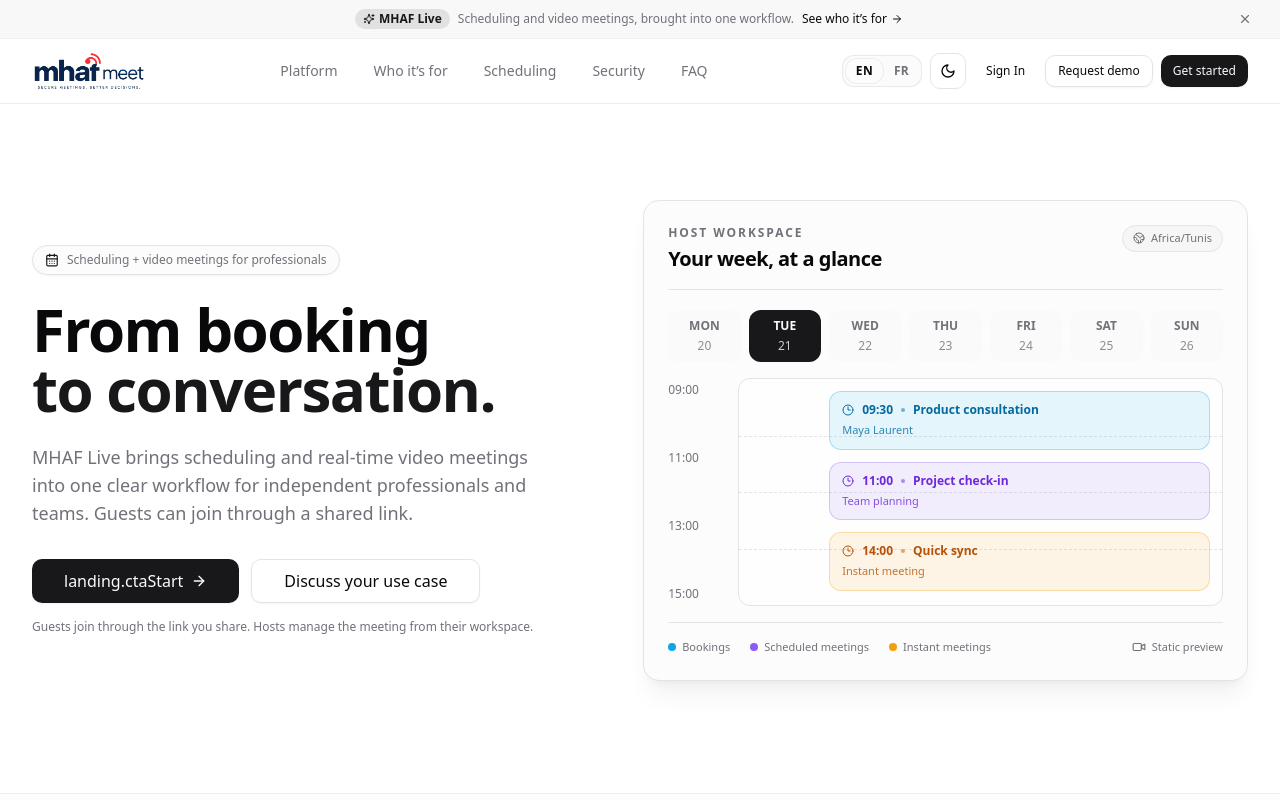
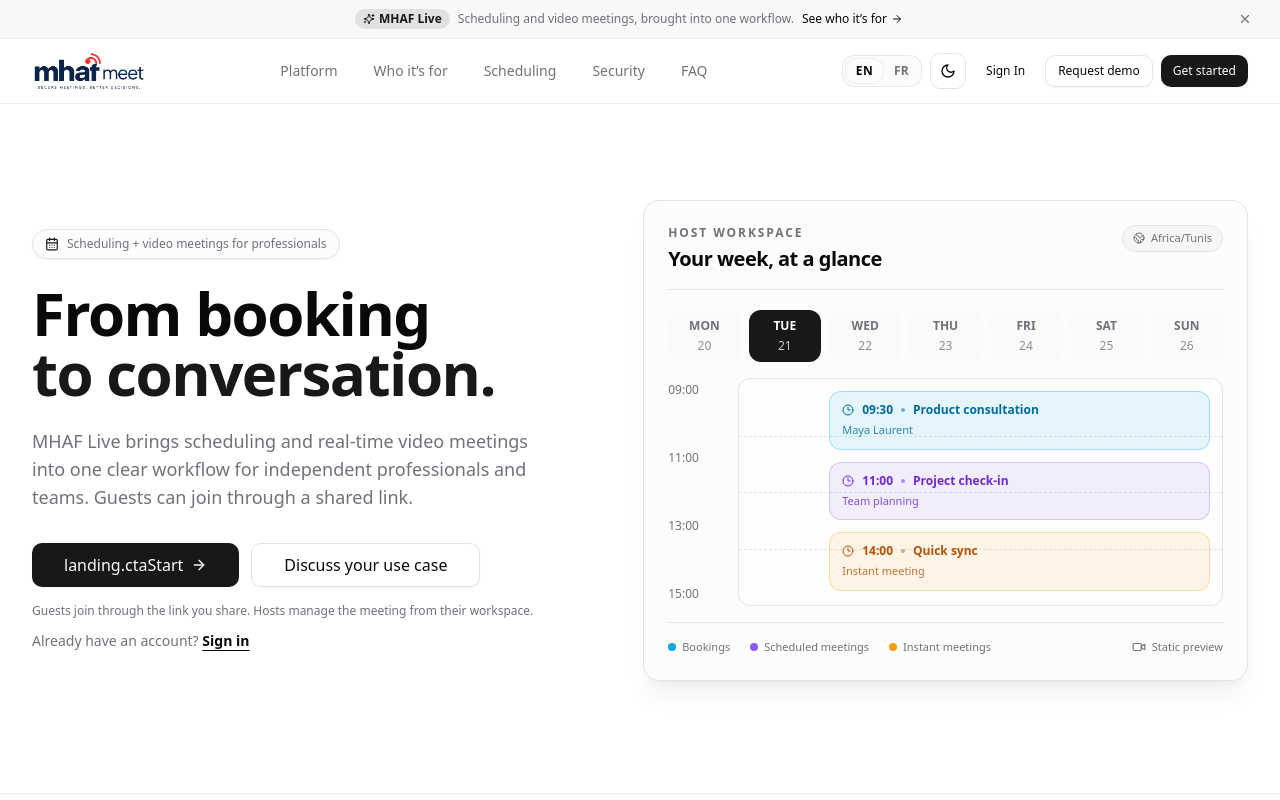
Before and after one commit to Naiimbs/Mhaf-live, a Next.js app: page / in a window 1280 px wide. Shown: the top 800 px of the page. Built offline with nearby package versions, Linux system fonts and the light colour scheme.

Commit message:
Polish landing navigation and remove undefined pricing

```diff
--- a/src/components/landing/hero-section.tsx
+++ b/src/components/landing/hero-section.tsx
@@ -41,6 +41,12 @@ export function HeroSection({ onRequestDemo }: HeroSectionProps) {
               {isFr
                 ? "Vos invités rejoignent la réunion via le lien que vous partagez. Vous gardez la gestion de l’espace hôte."
                 : "Guests join through the link you share. Hosts manage the meeting from their workspace."}
+            </p>
+            <p className="mt-3 text-sm text-muted-foreground">
+              {isFr ? "Vous avez déjà un compte ?" : "Already have an account?"}{" "}
+              <Link href="/login" className="font-semibold text-foreground underline underline-offset-4 hover:text-primary">
+                {isFr ? "Se connecter" : "Sign in"}
+              </Link>
             </p>
           </div>
           <div id="calendar" className="relative rounded-2xl border border-border bg-card p-4 shadow-xl shadow-black/5 sm:p-6">
```
